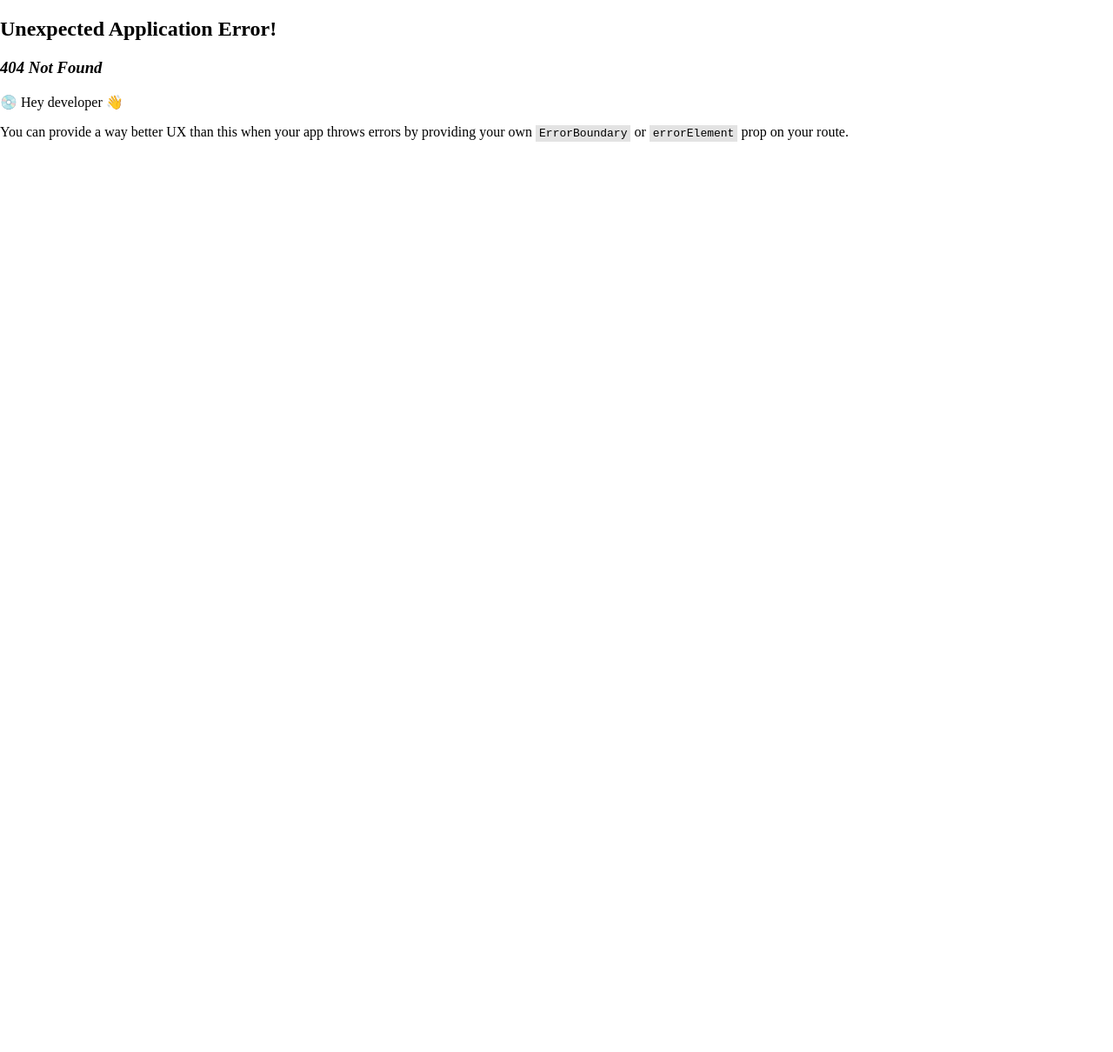
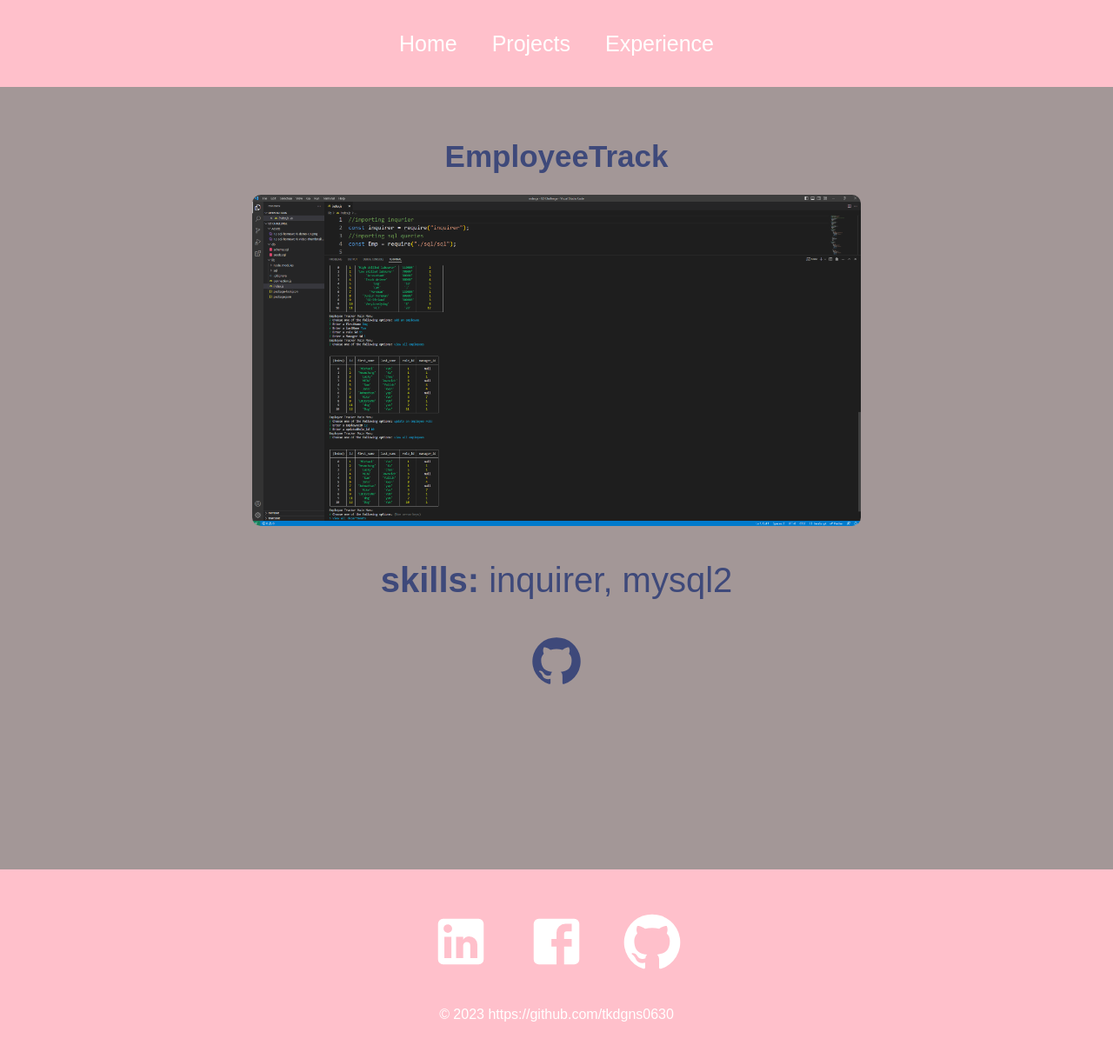
Before and after one commit to tkdgns0630/React-Portfolio, a React (Vite) app: page /project/1 in a window 1280 px wide. Before the commit this address had no page. Shown: the whole page at 87% size. Before the commit the page ends 800 px from the top, so only its background shows below. Built offline with nearby package versions, Linux system fonts and the light colour scheme.

Commit message:
finished with the projectlist

```diff
--- /dev/null
+++ b/src/Helpers/MyProjects.jsx
@@ -0,0 +1,33 @@
+import project1 from "../assets/Blog.png";
+import project2 from "../assets/EmployeeTrack.png";
+import project3 from "../assets/Express-Sequalise-Ecommerce.png";
+import project4 from "../assets/RecipeBook.jpg";
+
+export const MyProject = [
+  {
+    name: "Blog",
+    image: project1,
+    skills:
+      "MVC paradigm, Node.js, Sequalize, Handlebars, Expres.session and connect session seqeulize",
+    link: "https://github.com/tkdgns0630/First-Full-Stack-Alone",
+  },
+  {
+    name: "EmployeeTrack",
+    image: project2,
+    skills: "inquirer, mysql2",
+    link: "https://github.com/tkdgns0630/Employee-Tracker",
+  },
+  {
+    name: "Express-sequalise-Ecommerce-Backend",
+    image: project3,
+    skills: "express, mysql2, sequelize",
+    link: "https://github.com/tkdgns0630/Using-express-and-sequalise.-E-commerce",
+  },
+  {
+    name: "RecipeBook (Group)",
+    image: project4,
+    skills:
+      "bcrypt, connect-sequalize, express, express-handlebars, express-session, mysql2, sequlize",
+    link: "https://github.com/tkdgns0630/your-recipe-book",
+  },
+];
--- a/src/components/Footer.css
+++ b/src/components/Footer.css
@@ -1,7 +1,7 @@
 .footer {
   width: 100%;
   height: 200px;
-  background: #21325e;
+  background: pink;
   display: flex;
   justify-content: center;
   align-items: center;
--- a/src/components/Footer.jsx
+++ b/src/components/Footer.jsx
@@ -2,14 +2,30 @@ import FacebookIcon from "@mui/icons-material/Facebook";
 import GitHubIcon from "@mui/icons-material/GitHub";
 import LinkedInIcon from "@mui/icons-material/LinkedIn";
 import "./Footer.css";
+import { useNavigate } from "react-router-dom";
 
 function Footer() {
+  const navigate = useNavigate();
   return (
     <div className="footer">
       <div className="socialMedia">
-        <LinkedInIcon />
-        <FacebookIcon />
-        <GitHubIcon />
+        <LinkedInIcon
+          onClick={() => {
+            navigate(
+              "//https://www.linkedin.com/in/sanghun-michael-yun-ab436b168/"
+            );
+          }}
+        />
+        <FacebookIcon
+          onClick={() => {
+            navigate("//https://www.facebook.com/sanghun.yun.9279");
+          }}
+        />
+        <GitHubIcon
+          onClick={() => {
+            navigate("//https://github.com/tkdgns0630");
+          }}
+        />
       </div>
       <p> &copy; 2023 https://github.com/tkdgns0630 </p>
     </div>
--- a/src/components/Navigation.css
+++ b/src/components/Navigation.css
@@ -1,7 +1,7 @@
 .navbar {
   width: 100%;
   height: 100px;
-  background: #21325e;
+  background: pink;
 }
 
 .links {
--- a/src/components/ProjectList.jsx
+++ b/src/components/ProjectList.jsx
@@ -1,22 +1,17 @@
 import ProjectItem from "./UI/Project/Project";
-import project1 from "../assets/Blog.png";
-import project2 from "../assets/EmployeeTrack.png";
-import project3 from "../assets/Express-Sequalise-Ecommerce.png";
-import project4 from "../assets/RecipeBook.jpg";
 import "./ProjectList.css";
+import { MyProject } from "../Helpers/MyProjects";
 
 function ProjectList() {
   return (
     <div className="projects">
       <h1> My Personal Projects</h1>
       <div className="projectList">
-        <ProjectItem name="Blog" image={project1} />
-        <ProjectItem name="EmployeeTracker" image={project2} />
-        <ProjectItem
-          name="Express-Sequalise-Ecommerce-Backend"
-          image={project3}
-        />
-        <ProjectItem name="Recipe-Book" image={project4} />
+        {MyProject.map((project, idx) => {
+          return (
+            <ProjectItem id={idx} name={project.name} image={project.image} />
+          );
+        })}
       </div>
     </div>
   );
--- a/src/components/UI/Project/Project.jsx
+++ b/src/components/UI/Project/Project.jsx
@@ -1,6 +1,14 @@
-function ProjectItem({ image, name }) {
+import { useNavigate } from "react-router-dom";
+
+function ProjectItem({ image, name, id }) {
+  const navigate = useNavigate();
   return (
-    <div className="projectItem">
+    <div
+      className="projectItem"
+      onClick={() => {
+        navigate("/project/" + id);
+      }}
+    >
       <div style={{ backgroundImage: `url(${image})` }} className="bgImage" />
       <h1>{name}</h1>
     </div>
--- a/src/main.jsx
+++ b/src/main.jsx
@@ -11,6 +11,7 @@ import Experience from "./pages/Experience";
 import ProjectList from "./components/ProjectList";
 import ErrorPage from "./pages/ErrorPage";
 import React from "react";
+import ProjectDisplay from "./pages/ProjectDisaplay";
 
 // layouts
 import RootLayout from "./layouts/RootLayout";
@@ -21,6 +22,7 @@ const router = createBrowserRouter(
     <Route path="/" element={<RootLayout />}>
       <Route index element={<Home />} />
       <Route path="experience" element={<Experience />} />
+      <Route path='/project/:id' element={<ProjectDisplay />} />
       <Route path="Projects" element={<ProjectList />} />
     </Route>
   )
--- a/src/pages/HomePage.jsx
+++ b/src/pages/HomePage.jsx
@@ -2,8 +2,10 @@ import FacebookIcon from "@mui/icons-material/Facebook";
 import GitHubIcon from "@mui/icons-material/GitHub";
 import LinkedInIcon from "@mui/icons-material/LinkedIn";
 import "./Homepage.css";
+import { useNavigate } from "react-router-dom";
 
 function HomePage() {
+  const navigate = useNavigate();
   return (
     <div className="home">
       <div className="about">
@@ -13,9 +15,26 @@ function HomePage() {
             A full stack developer whos got passion for web development and
             software technologies.
           </p>
-          <FacebookIcon />
-          <GitHubIcon />
-          <LinkedInIcon />
+          <LinkedInIcon
+            style={{ cursor: "grab" }}
+            onClick={() => {
+              navigate(
+                "//https://www.linkedin.com/in/sanghun-michael-yun-ab436b168/"
+              );
+            }}
+          />
+          <FacebookIcon
+            style={{ cursor: "grab" }}
+            onClick={() => {
+              navigate("//https://www.facebook.com/sanghun.yun.9279");
+            }}
+          />
+          <GitHubIcon
+            style={{ cursor: "grab" }}
+            onClick={() => {
+              navigate("//https://github.com/tkdgns0630");
+            }}
+          />
         </div>
       </div>
       <div className="skills">
--- a/src/pages/Homepage.css
+++ b/src/pages/Homepage.css
@@ -2,7 +2,7 @@
   width: 100%;
   align-items: center;
   font-family: "Arial", sans-serif;
-  color: #3e497a;
+  color: Yellow;
 }
 
 .about {
@@ -13,7 +13,7 @@
   justify-content: center;
   align-items: center;
   text-align: center;
-  background-color: #21325e;
+  background-color: purple;
   color: #f0f0f0;
 }
 
@@ -44,7 +44,7 @@
 }
 
 .skills h1 {
-  color: #3e497a;
+  color: Yellow;
 }
 
 .skills .list {
--- /dev/null
+++ b/src/pages/ProjectDisaplay.jsx
@@ -0,0 +1,28 @@
+import { useParams } from "react-router-dom";
+import { MyProject } from "../Helpers/MyProjects";
+import GitHubIcon from "@mui/icons-material/GitHub";
+import "./ProjectDisplay.css";
+import { useNavigate } from "react-router-dom";
+
+function ProjectDisaplay() {
+  const navigate = useNavigate();
+  const { id } = useParams();
+  const project = MyProject[id];
+  return (
+    <div className="project">
+      <h1> {project.name}</h1>
+      <img src={project.image}></img>
+      <p>
+        <b>skills:</b> {project.skills}
+      </p>
+      <GitHubIcon
+        style={{ cursor: "grab" }}
+        onClick={() => {
+          navigate("//" + project.link);
+        }}
+      />
+    </div>
+  );
+}
+
+export default ProjectDisaplay;
--- /dev/null
+++ b/src/pages/ProjectDisplay.css
@@ -0,0 +1,28 @@
+.project {
+  width: 100%;
+  height: calc(100vh - 100px);
+  display: flex;
+  justify-content: center;
+  align-items: center;
+  flex-direction: column;
+}
+
+.project h1 {
+  margin-top: 50px;
+  color: #3e497a;
+  font-size: 35px;
+}
+.project img {
+  width: 700px;
+  border-radius: 10px;
+}
+
+.project p {
+  font-size: 40px;
+  color: #3e497a;
+}
+
+.project svg {
+  font-size: 60px;
+  color: #3e497a;
+}
```
